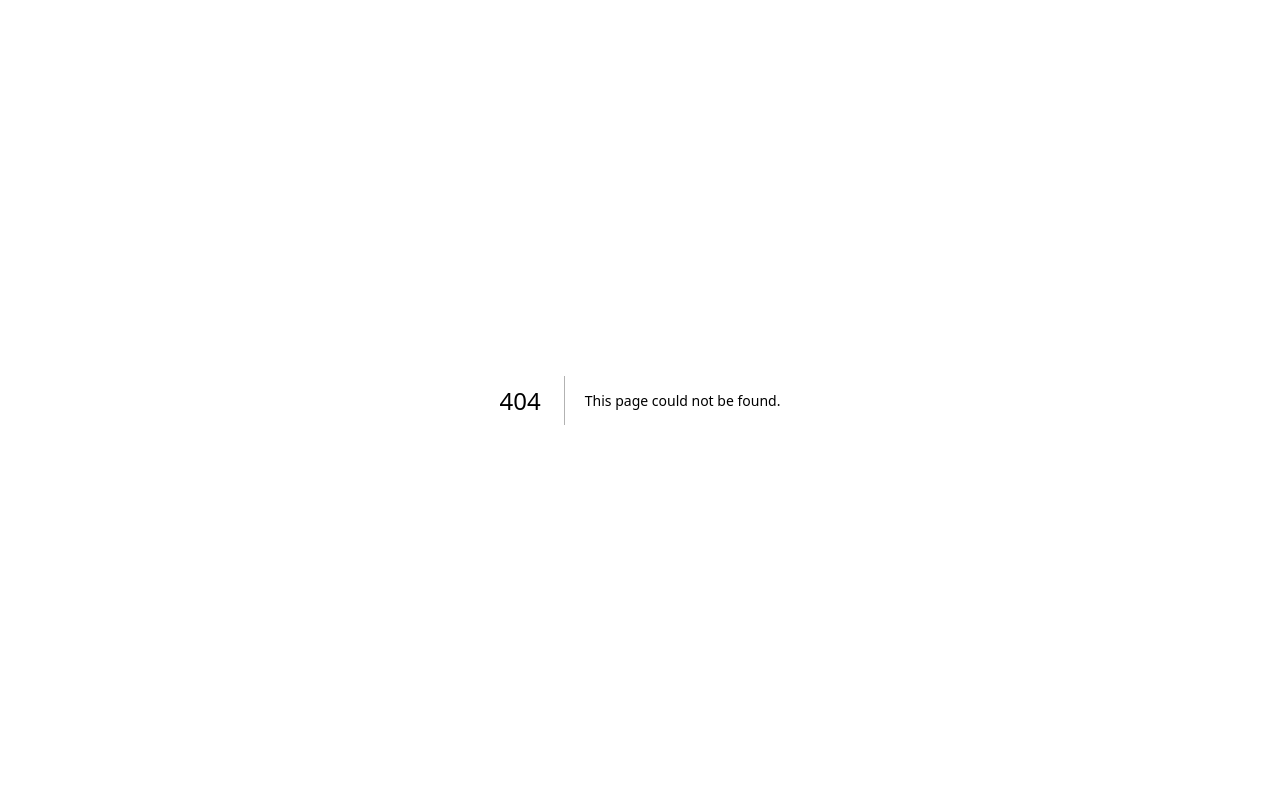
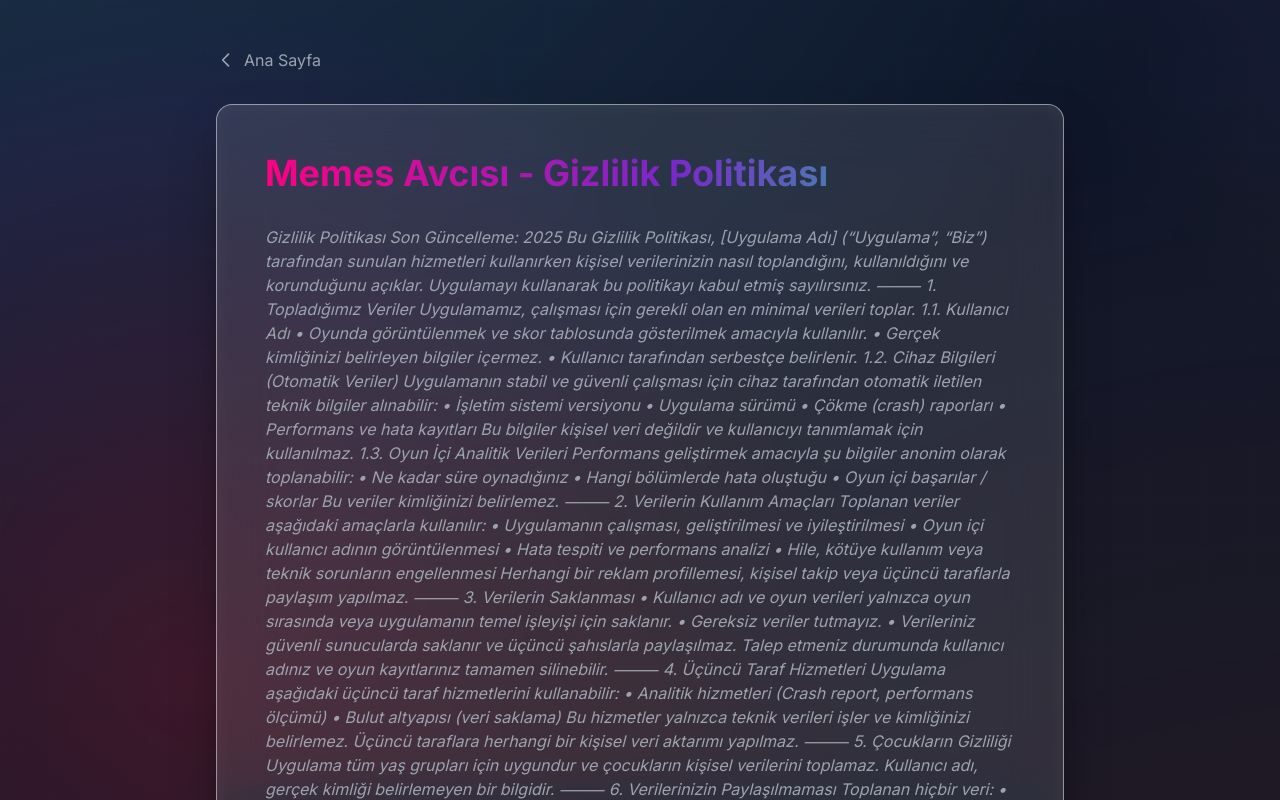
Before and after one commit to fatihdesteli/destelistudio, a Next.js app: page /memes-avcisi in a window 1280 px wide. Before the commit this address had no page. Shown: the top 800 px of the page. Built offline with nearby package versions, Linux system fonts and the light colour scheme.

Commit message:
memesavcisi gizlilk politikası eklendi

```diff
--- /dev/null
+++ b/src/app/memes-avcisi/page.tsx
@@ -0,0 +1,181 @@
+"use client";
+
+import { motion } from "framer-motion";
+import Link from "next/link";
+
+export default function MemesAvcisiPrivacy() {
+  return (
+    <main className="relative min-h-screen w-full overflow-y-auto bg-[#0f172a]">
+      {/* Aurora Background */}
+      <div className="fixed inset-0 animate-aurora opacity-40" />
+
+      {/* Grid Overlay */}
+      <div
+        className="fixed inset-0 opacity-20 pointer-events-none"
+        style={{
+          backgroundImage: `linear-gradient(rgba(255,255,255,0.05) 1px, transparent 1px),
+          linear-gradient(90deg, rgba(255,255,255,0.05) 1px, transparent 1px)`,
+          backgroundSize: "50px 50px"
+        }}
+      />
+
+      <div className="relative z-10 container mx-auto px-6 py-12 max-w-4xl">
+        {/* Back Button */}
+        <motion.div
+          initial={{ opacity: 0, x: -20 }}
+          animate={{ opacity: 1, x: 0 }}
+          transition={{ duration: 0.5 }}
+        >
+          <Link
+            href="/"
+            className="inline-flex items-center gap-2 text-gray-400 hover:text-white transition-colors mb-8"
+          >
+            <svg className="w-5 h-5" fill="none" stroke="currentColor" viewBox="0 0 24 24">
+              <path strokeLinecap="round" strokeLinejoin="round" strokeWidth={2} d="M15 19l-7-7 7-7" />
+            </svg>
+            Ana Sayfa
+          </Link>
+        </motion.div>
+
+        {/* Content Card */}
+        <motion.div
+          initial={{ opacity: 0, y: 20 }}
+          animate={{ opacity: 1, y: 0 }}
+          transition={{ duration: 0.8 }}
+          className="glass-card p-8 md:p-12 rounded-2xl"
+        >
+          <h1 className="text-3xl md:text-4xl font-bold mb-8 animate-text-gradient inline-block">
+            Memes Avcısı - Gizlilik Politikası
+          </h1>
+
+          <div className="prose prose-invert prose-lg max-w-none text-gray-300 space-y-6">
+            {/* Buraya içerik gelecek */}
+            <p className="text-gray-400 italic">
+              Gizlilik Politikası
+
+Son Güncelleme: 2025
+
+Bu Gizlilik Politikası, [Uygulama Adı] (“Uygulama”, “Biz”) tarafından sunulan hizmetleri kullanırken kişisel verilerinizin nasıl toplandığını, kullanıldığını ve korunduğunu açıklar. Uygulamayı kullanarak bu politikayı kabul etmiş sayılırsınız.
+
+⸻
+
+1. Topladığımız Veriler
+
+Uygulamamız, çalışması için gerekli olan en minimal verileri toplar.
+
+1.1. Kullanıcı Adı
+	•	Oyunda görüntülenmek ve skor tablosunda gösterilmek amacıyla kullanılır.
+	•	Gerçek kimliğinizi belirleyen bilgiler içermez.
+	•	Kullanıcı tarafından serbestçe belirlenir.
+
+1.2. Cihaz Bilgileri (Otomatik Veriler)
+
+Uygulamanın stabil ve güvenli çalışması için cihaz tarafından otomatik iletilen teknik bilgiler alınabilir:
+	•	İşletim sistemi versiyonu
+	•	Uygulama sürümü
+	•	Çökme (crash) raporları
+	•	Performans ve hata kayıtları
+
+Bu bilgiler kişisel veri değildir ve kullanıcıyı tanımlamak için kullanılmaz.
+
+1.3. Oyun İçi Analitik Verileri
+
+Performans geliştirmek amacıyla şu bilgiler anonim olarak toplanabilir:
+	•	Ne kadar süre oynadığınız
+	•	Hangi bölümlerde hata oluştuğu
+	•	Oyun içi başarılar / skorlar
+
+Bu veriler kimliğinizi belirlemez.
+
+⸻
+
+2. Verilerin Kullanım Amaçları
+
+Toplanan veriler aşağıdaki amaçlarla kullanılır:
+	•	Uygulamanın çalışması, geliştirilmesi ve iyileştirilmesi
+	•	Oyun içi kullanıcı adının görüntülenmesi
+	•	Hata tespiti ve performans analizi
+	•	Hile, kötüye kullanım veya teknik sorunların engellenmesi
+
+Herhangi bir reklam profillemesi, kişisel takip veya üçüncü taraflarla paylaşım yapılmaz.
+
+⸻
+
+3. Verilerin Saklanması
+	•	Kullanıcı adı ve oyun verileri yalnızca oyun sırasında veya uygulamanın temel işleyişi için saklanır.
+	•	Gereksiz veriler tutmayız.
+	•	Verileriniz güvenli sunucularda saklanır ve üçüncü şahıslarla paylaşılmaz.
+
+Talep etmeniz durumunda kullanıcı adınız ve oyun kayıtlarınız tamamen silinebilir.
+
+⸻
+
+4. Üçüncü Taraf Hizmetleri
+
+Uygulama aşağıdaki üçüncü taraf hizmetlerini kullanabilir:
+	•	Analitik hizmetleri (Crash report, performans ölçümü)
+	•	Bulut altyapısı (veri saklama)
+
+Bu hizmetler yalnızca teknik verileri işler ve kimliğinizi belirlemez.
+Üçüncü taraflara herhangi bir kişisel veri aktarımı yapılmaz.
+
+⸻
+
+5. Çocukların Gizliliği
+
+Uygulama tüm yaş grupları için uygundur ve çocukların kişisel verilerini toplamaz.
+Kullanıcı adı, gerçek kimliği belirlemeyen bir bilgidir.
+
+⸻
+
+6. Verilerinizin Paylaşılmaması
+
+Toplanan hiçbir veri:
+	•	Satılmaz
+	•	Üçüncü kişilere pazarlama için aktarılmaz
+	•	Reklam amaçlı kullanılmaz
+
+Sadece yasal zorunluluk olması halinde resmi makamlarla paylaşılabilir.
+
+⸻
+
+7. Verilerin Silinmesi ve Haklarınız
+
+İstediğiniz zaman aşağıdaki haklara sahipsiniz:
+	•	Kayıtlı verilerinizi öğrenme
+	•	Yanlış bilgileri düzeltme
+	•	Tüm verilerin kalıcı olarak silinmesini talep etme
+
+Bu talepler için bize e-posta yoluyla ulaşabilirsiniz:
+[E-posta adresinizi yazın]
+
+⸻
+
+8. Gizlilik Politikasındaki Değişiklikler
+
+Gizlilik Politikası güncellenebilir. Değişiklikler uygulama içinde yayınlanır ve yayınlandığı tarihte geçerli olur.
+
+⸻
+
+9. İletişim
+
+Gizlilik ile ilgili her türlü soru için:
+[fatihdesteli@gmail.com]
+[destelistudio.com.tr]
+            </p>
+          </div>
+        </motion.div>
+
+        {/* Footer */}
+        <motion.p
+          initial={{ opacity: 0 }}
+          animate={{ opacity: 1 }}
+          transition={{ delay: 0.5 }}
+          className="text-center text-gray-500 text-sm mt-8"
+        >
+          DESTELISTUDIO
+        </motion.p>
+      </div>
+    </main>
+  );
+}
```
